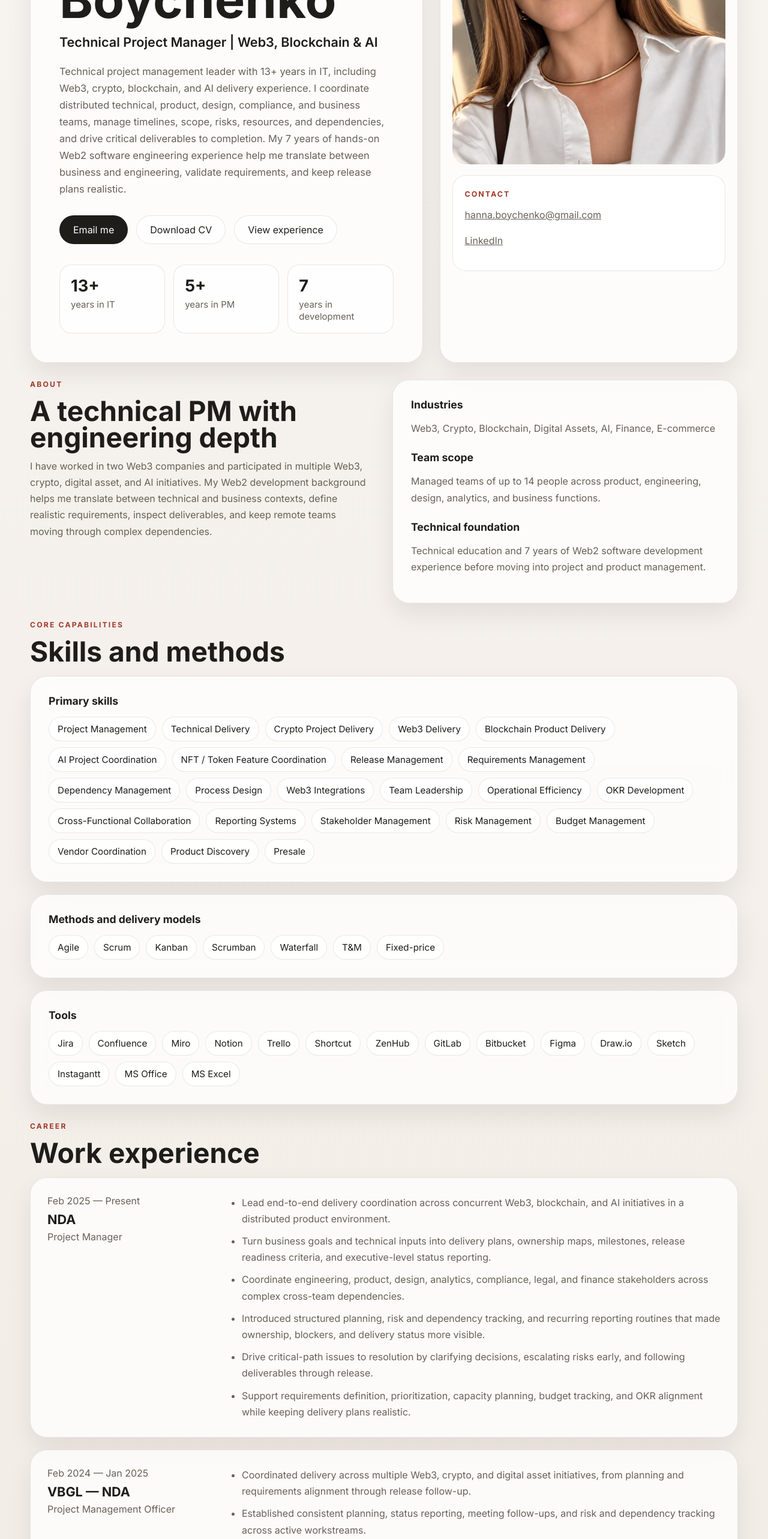
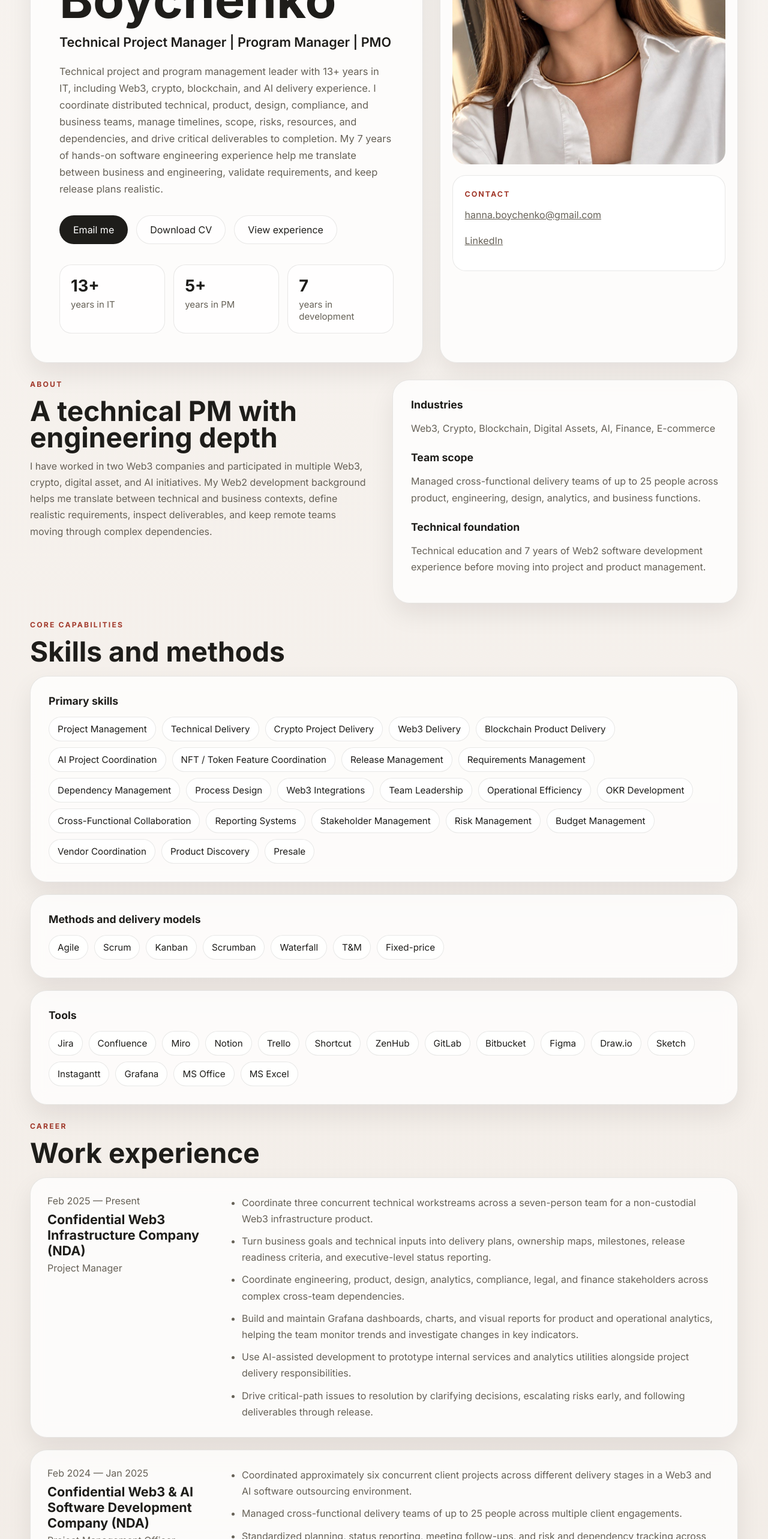
Before and after one commit to Boichenko/boichenko.github.io, a React (Vite) app: page / in a window 1280 px wide. Shown: the part 234-2800 px from the top of the page at 60% size. Built offline with nearby package versions, Linux system fonts and the light colour scheme.

Commit message:
Strengthen resume with verified delivery scope

```diff
--- a/index.html
+++ b/index.html
@@ -3,10 +3,10 @@
   <head>
     <meta charset="UTF-8" />
     <meta name="viewport" content="width=device-width, initial-scale=1.0" />
-    <title>Hanna Boychenko | Technical Project Manager — Web3, Blockchain & AI</title>
+    <title>Hanna Boychenko | Technical Project Manager, Program Manager &amp; PMO</title>
     <meta
       name="description"
-      content="Portfolio of Hanna Boychenko, Technical Project Manager specializing in Web3, blockchain, AI, and cross-functional technical delivery."
+      content="Hanna Boychenko is a Technical Project Manager, Program Manager, and PMO leader with 13+ years in IT and experience across Web3, blockchain, AI, and software delivery."
     />
     <meta name="author" content="Hanna Boychenko" />
     <meta name="robots" content="index, follow, max-image-preview:large, max-snippet:-1, max-video-preview:-1" />
@@ -17,10 +17,10 @@
 
     <meta property="og:type" content="profile" />
     <meta property="og:url" content="https://boychenko.me/" />
-    <meta property="og:title" content="Hanna Boychenko | Technical Project Manager — Web3, Blockchain & AI" />
+    <meta property="og:title" content="Hanna Boychenko | Technical Project Manager, Program Manager &amp; PMO" />
     <meta
       property="og:description"
-      content="Portfolio of Hanna Boychenko, Technical Project Manager specializing in Web3, blockchain, AI, and cross-functional technical delivery."
+      content="Technical Project Manager, Program Manager, and PMO leader with 13+ years in IT and experience across Web3, blockchain, AI, and software delivery."
     />
     <meta property="og:site_name" content="Hanna Boychenko" />
     <meta property="og:locale" content="en_US" />
@@ -28,10 +28,10 @@
     <meta property="profile:last_name" content="Boychenko" />
 
     <meta name="twitter:card" content="summary" />
-    <meta name="twitter:title" content="Hanna Boychenko | Technical Project Manager — Web3, Blockchain & AI" />
+    <meta name="twitter:title" content="Hanna Boychenko | Technical Project Manager, Program Manager &amp; PMO" />
     <meta
       name="twitter:description"
-      content="Portfolio of Hanna Boychenko, Technical Project Manager specializing in Web3, blockchain, AI, and cross-functional technical delivery."
+      content="Technical Project Manager, Program Manager, and PMO leader with 13+ years in IT and experience across Web3, blockchain, AI, and software delivery."
     />
 
     <script type="application/ld+json">
@@ -41,8 +41,8 @@
         "@id": "https://boychenko.me/#person",
         "name": "Hanna Boychenko",
         "url": "https://boychenko.me/",
-        "jobTitle": "Technical Project Manager",
-        "description": "Technical Project Manager specializing in Web3, blockchain, AI, and cross-functional technical delivery.",
+        "jobTitle": "Technical Project Manager | Program Manager | PMO",
+        "description": "Technical Project and Program Manager with 13+ years in IT, including Web3, blockchain, AI, and cross-functional software delivery.",
         "email": "mailto:hanna.boychenko@gmail.com",
         "sameAs": [
           "https://www.linkedin.com/in/hannaboychenko/"
--- a/src/data/resume.json
+++ b/src/data/resume.json
@@ -1,8 +1,8 @@
 {
   "basics": {
     "name": "Hanna Boychenko",
-    "headline": "Technical Project Manager | Web3, Blockchain & AI",
-    "summary": "Technical project management leader with 13+ years in IT, including Web3, crypto, blockchain, and AI delivery experience. I coordinate distributed technical, product, design, compliance, and business teams, manage timelines, scope, risks, resources, and dependencies, and drive critical deliverables to completion. My 7 years of hands-on Web2 software engineering experience help me translate between business and engineering, validate requirements, and keep release plans realistic.",
+    "headline": "Technical Project Manager | Program Manager | PMO",
+    "summary": "Technical project and program management leader with 13+ years in IT, including Web3, crypto, blockchain, and AI delivery experience. I coordinate distributed technical, product, design, compliance, and business teams, manage timelines, scope, risks, resources, and dependencies, and drive critical deliverables to completion. My 7 years of hands-on software engineering experience help me translate between business and engineering, validate requirements, and keep release plans realistic.",
     "email": "hanna.boychenko@gmail.com",
     "linkedin": {
       "label": "LinkedIn",
@@ -24,7 +24,7 @@
       },
       {
         "title": "Team scope",
-        "text": "Managed teams of up to 14 people across product, engineering, design, analytics, and business functions."
+        "text": "Managed cross-functional delivery teams of up to 25 people across product, engineering, design, analytics, and business functions."
       },
       {
         "title": "Technical foundation",
@@ -81,6 +81,7 @@
         "Draw.io",
         "Sketch",
         "Instagantt",
+        "Grafana",
         "MS Office",
         "MS Excel"
       ]
@@ -88,54 +89,56 @@
   ],
   "experience": [
     {
-      "company": "NDA",
+      "company": "Confidential Web3 Infrastructure Company (NDA)",
       "role": "Project Manager",
       "section": "Professional experience",
       "period": "Feb 2025 — Present",
       "achievements": [
-        "Lead end-to-end delivery coordination across concurrent Web3, blockchain, and AI initiatives in a distributed product environment.",
+        "Coordinate three concurrent technical workstreams across a seven-person team for a non-custodial Web3 infrastructure product.",
         "Turn business goals and technical inputs into delivery plans, ownership maps, milestones, release readiness criteria, and executive-level status reporting.",
         "Coordinate engineering, product, design, analytics, compliance, legal, and finance stakeholders across complex cross-team dependencies.",
-        "Introduced structured planning, risk and dependency tracking, and recurring reporting routines that made ownership, blockers, and delivery status more visible.",
-        "Drive critical-path issues to resolution by clarifying decisions, escalating risks early, and following deliverables through release.",
-        "Support requirements definition, prioritization, capacity planning, budget tracking, and OKR alignment while keeping delivery plans realistic."
+        "Build and maintain Grafana dashboards, charts, and visual reports for product and operational analytics, helping the team monitor trends and investigate changes in key indicators.",
+        "Use AI-assisted development to prototype internal services and analytics utilities alongside project delivery responsibilities.",
+        "Drive critical-path issues to resolution by clarifying decisions, escalating risks early, and following deliverables through release."
       ]
     },
     {
-      "company": "VBGL — NDA",
+      "company": "Confidential Web3 & AI Software Development Company (NDA)",
       "role": "Project Management Officer",
       "section": "Professional experience",
       "period": "Feb 2024 — Jan 2025",
       "achievements": [
-        "Coordinated delivery across multiple Web3, crypto, and digital asset initiatives, from planning and requirements alignment through release follow-up.",
-        "Established consistent planning, status reporting, meeting follow-ups, and risk and dependency tracking across active workstreams.",
+        "Coordinated approximately six concurrent client projects across different delivery stages in a Web3 and AI software outsourcing environment.",
+        "Managed cross-functional delivery teams of up to 25 people across multiple client engagements.",
+        "Standardized planning, status reporting, meeting follow-ups, and risk and dependency tracking across active workstreams.",
         "Connected technical and business stakeholders, translated priorities into actionable plans, and surfaced delivery trade-offs early.",
-        "Balanced scope, timelines, resources, budgets, and cross-team dependencies while maintaining visibility for leadership.",
-        "Reviewed deliverables against agreed requirements, coordinated issue resolution, and helped teams reach release readiness under changing priorities."
+        "Balanced scope, timelines, resources, budgets, and cross-team dependencies while maintaining visibility for leadership."
       ]
     },
     {
       "company": "Fively",
-      "role": "Project Management Officer, Product Manager, Presale Lead",
+      "role": "Project Management Officer | Product Manager | Presales Lead",
       "section": "Professional experience",
       "period": "Nov 2020 — Jan 2024",
       "achievements": [
-        "Managed multiple software projects at different stages with both T&M and fixed-price delivery models.",
-        "Connected project management, product discovery, and presale work to improve delivery quality and client alignment.",
-        "Prepared plans, roadmaps, status reports, meeting notes, and delivery documentation.",
-        "Handled risks, resource allocation, budgets, ceremonies, quality reviews, and one-on-one sessions with team members.",
-        "Processed 90+ RFPs and shaped solution approaches for clients across several domains."
+        "Managed 4–5 concurrent T&M and fixed-price software projects with cross-functional teams of up to 14 people.",
+        "Structured delivery across multiple sub-teams and managed several Project Managers responsible for individual workstreams.",
+        "Combined PMO leadership, product discovery, and presales responsibilities within a single cross-functional role.",
+        "Handled planning, roadmaps, risks, resource allocation, budgets, delivery ceremonies, quality reviews, and one-on-one sessions with team members.",
+        "Led delivery and solution planning for 90+ RFPs across multiple domains, translating client requirements into realistic scopes, team structures, timelines, and delivery approaches."
       ]
     },
     {
-      "company": "ITechArt",
+      "company": "iTechArt",
       "role": "Software Developer",
       "section": "Technical background",
       "period": "Nov 2017 — Oct 2020",
       "achievements": [
-        "Built production software in .NET and JavaScript environments, including React.js and Node.js.",
-        "Contributed to architecture discussions, code structure, and engineering collaboration.",
-        "Gained practical experience working inside teams of different sizes, including large delivery teams."
+        "Developed and modernized a complex clinical-trial management platform, contributing to a new architecture, delivering new features, and extending legacy functionality.",
+        "Delivered new product features for Roomi, a US rental and roommate-matching platform.",
+        "Contributed to the ground-up re-architecture and rebuild of Mobilehead, a multi-brand HR-tech platform for algorithm-driven job matching, and delivered new features across its web products.",
+        "Developed functionality for a German platform that automated the coordination of repair and renovation work across buildings and premises.",
+        "Worked across .NET and JavaScript environments, including React.js and Node.js."
       ]
     },
     {
```
Also changed, not shown: 2 other files (tests, documents, lock files or other folders).
